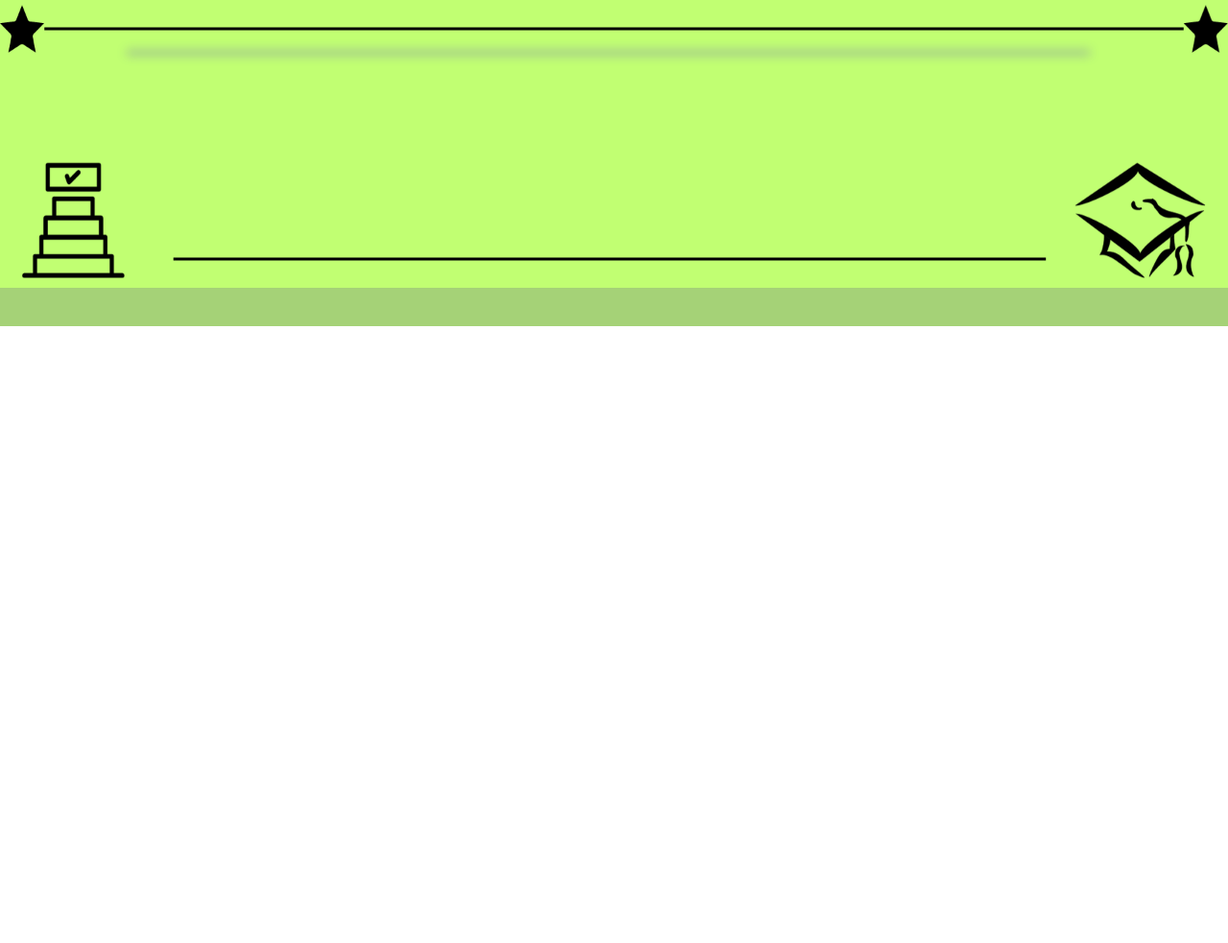
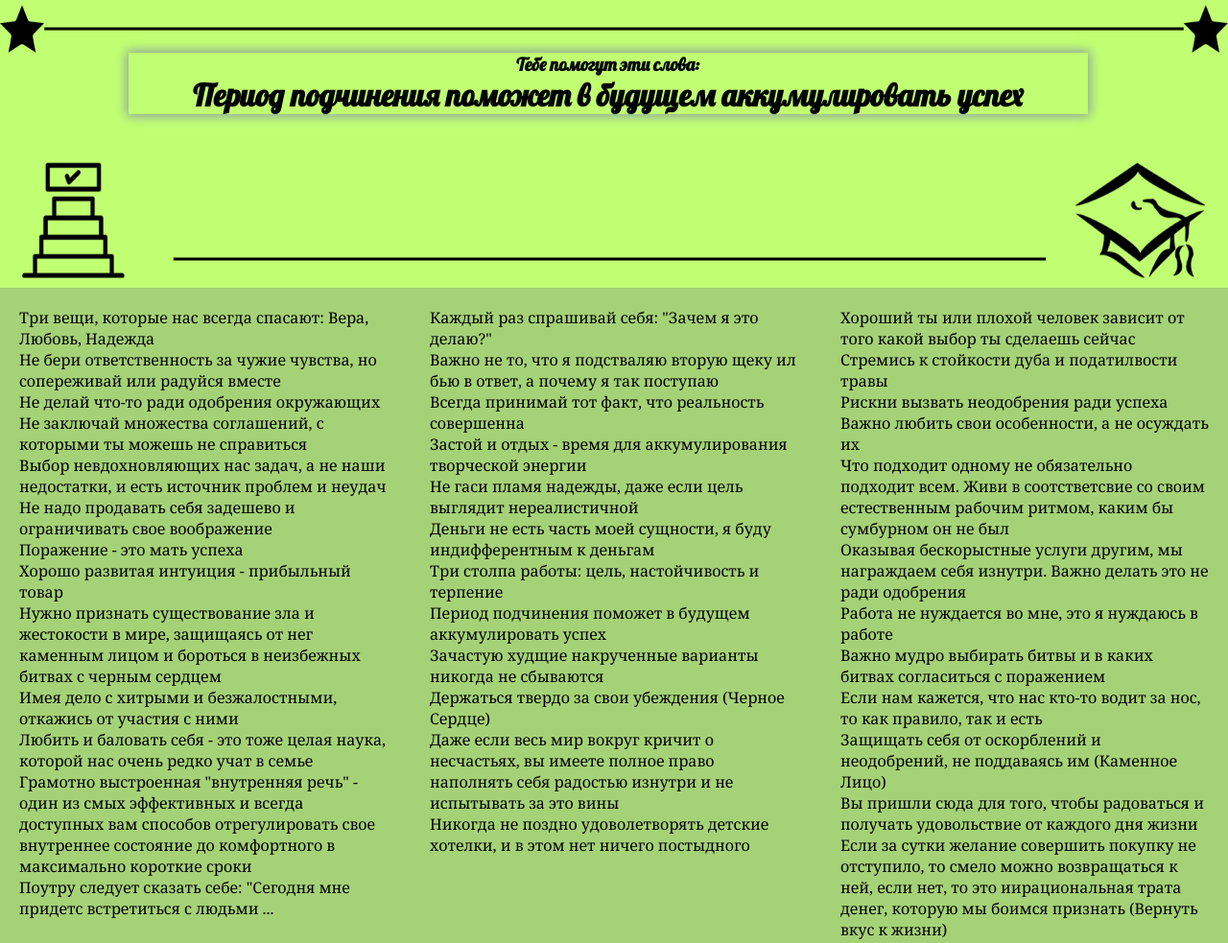
Before and after one commit to Madi-S/Daily-Motivator, a plain HTML site: page index.html in a window 1280 px wide. Shown: the whole page at 96% size. Before the commit the page ends 800 px from the top, so only its background shows below. Drawn offline with Linux system fonts and the light colour scheme.

Commit message:
JS bug fixed

```diff
--- a/index.html
+++ b/index.html
@@ -39,6 +39,8 @@
 
         </div>
     </div>
+    <script src="static/js/text.js"></script>
+    <script src="static/js/index.js"></script>
 </body>
 
 </html>
--- a/static/css/index.css
+++ b/static/css/index.css
@@ -39,7 +39,6 @@
     background-color: #a5d277;
     display: flex;
     flex-direction: row;
-    align-items: center;
     justify-content: space-between;
     font-family: 'Noto Serif', serif;
 }
--- a/static/js/index.js
+++ b/static/js/index.js
@@ -1,19 +1,24 @@
-import { quotes, authors, getRandom } from './text'
-
 // Get HTML elements
 const quoteHeading = document.getElementById('quote')
 const authorHeading = document.getElementById('author')
-const divSections = document.querySelectorAll('section-b__row')
+const divSections = document.querySelectorAll('.section-b__row')
 
 // Set random main quote and author
 quoteHeading.textContent = getRandom(quotes)
 authorHeading.textContent = getRandom(authors) + ':'
 
 // Arrange quotes in three rows
-for (let i = 0; i < quotes.length; i + 3) {
+for (let i = 0; i < quotes.length; i += 3) {
+    console.log(quotes[i])
     divSections[0].insertAdjacentHTML('beforeend', `<p>${quotes[i]}</p>`)
     if (i + 1 < quotes.length)
-        divSections[1].insertAdjacentHTML('afterend', `<p>${quotes[i + 1]}</p>`)
+        divSections[1].insertAdjacentHTML(
+            'beforeend',
+            `<p>${quotes[i + 1]}</p>`
+        )
     if (i + 2 < quotes.length)
-        divSections[2].insertAdjacentHTML('afterend', `<p>${quotes[i + 2]}</p>`)
+        divSections[2].insertAdjacentHTML(
+            'beforeend',
+            `<p>${quotes[i + 2]}</p>`
+        )
 }
--- a/static/js/text.js
+++ b/static/js/text.js
@@ -1,4 +1,4 @@
-export const authors = [
+const authors = [
     'Помни, что',
     'Умные слова',
     'Очень важно',
@@ -11,7 +11,7 @@ export const authors = [
     'Однажды великий мудрец сказал:'
 ]
 
-export const quotes = [
+const quotes = [
     'Три вещи, которые нас всегда спасают: Вера, Любовь, Надежда',
     'Каждый раз спрашивай себя: "Зачем я это делаю?"',
     'Хороший ты или плохой человек зависит от того какой выбор ты сделаешь сейчас',
@@ -51,6 +51,6 @@ export const quotes = [
     'Поутру следует сказать себе: "Сегодня мне придетс встретиться с людьми ...'
 ]
 
-export const getRandom = array => {
+const getRandom = array => {
     return array[Math.floor(Math.random() * array.length)]
 }
```
